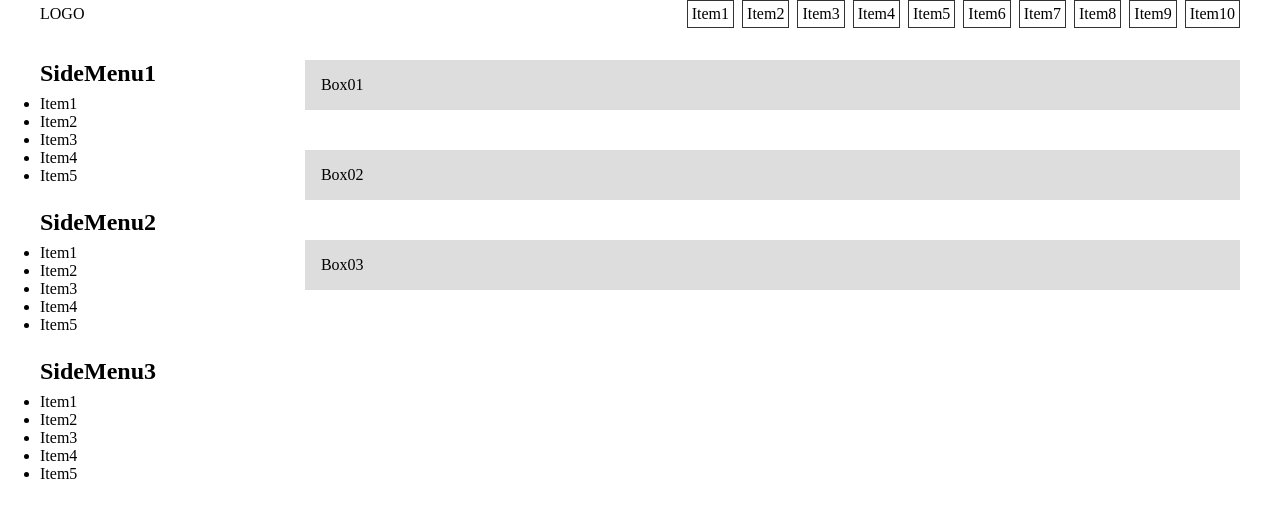
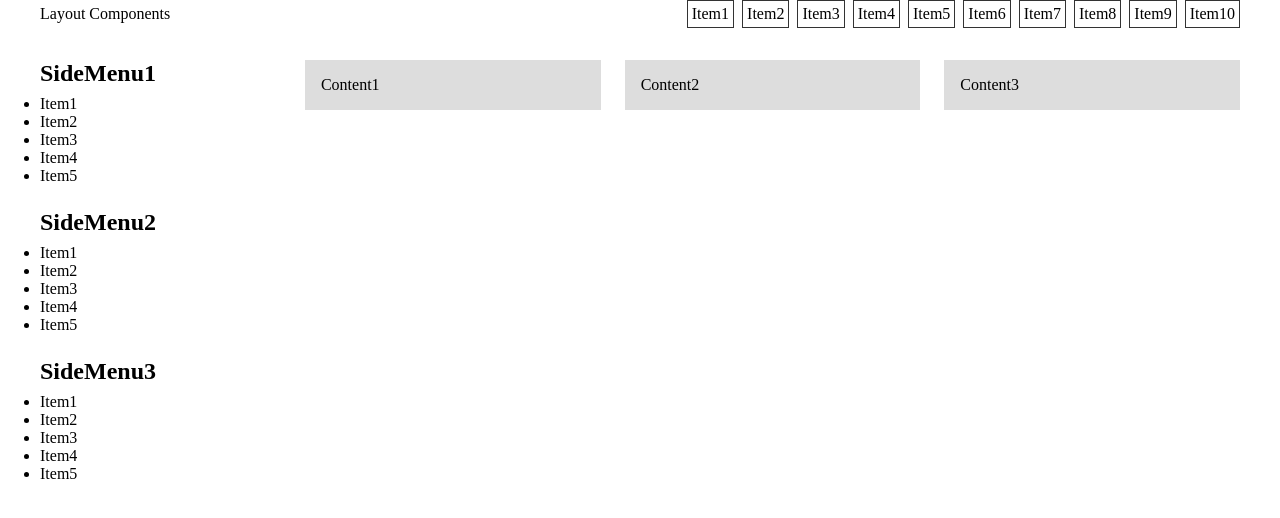
Before and after one commit to Hiratake/layout-components-react, a React (Vite) app: page / in a window 1280 px wide. Shown: the top 518 px of the page. Built offline with nearby package versions, Linux system fonts and the light colour scheme.

Commit message:
feat: switcherコンポーネントを追加

```diff
--- /dev/null
+++ b/src/components/LSwitcher/index.tsx
@@ -0,0 +1,59 @@
+// LSwitcher
+
+import { CSSProperties, ElementType, ReactNode } from 'react'
+import { css } from '@emotion/react'
+
+// ----------------------------------------
+// Type
+// ----------------------------------------
+
+export type LayoutSwitcherProps = {
+  /** Custom tag used for the root element. */
+  tag?: ElementType
+  /** Content of the component. */
+  children?: ReactNode
+  /** Defines container breakpoint. */
+  threshold?: CSSProperties['flexBasis']
+  /** Defines the space between children. */
+  space?: CSSProperties['gap']
+  /** Defines the maximum number of items permitted for a horizontal layout. */
+  limit?: number
+}
+
+// ----------------------------------------
+// JSX
+// ----------------------------------------
+
+export const LSwitcher = (props: LayoutSwitcherProps) => {
+  const ComponentTag = props.tag || 'div'
+  return <ComponentTag css={rootStyle(props)}>{props.children}</ComponentTag>
+}
+
+// ----------------------------------------
+// Style
+// ----------------------------------------
+
+const rootStyle = (props: LayoutSwitcherProps) => {
+  const flexBasis = props.threshold && `calc((${props.threshold} - 100%) * 999)`
+  return css`
+    display: flex;
+    flex-wrap: wrap;
+    gap: ${props.space};
+
+    & > * {
+      flex-basis: ${flexBasis};
+      flex-grow: 1;
+    }
+
+    ${props.limit && limitStyle(props.limit)}
+  `
+}
+
+const limitStyle = (limit: Required<LayoutSwitcherProps>['limit']) => {
+  return css`
+    & > *:nth-last-of-type(n + ${limit + 1}),
+    & > *:nth-last-of-type(n + ${limit + 1}) ~ * {
+      flex-basis: 100%;
+    }
+  `
+}
--- a/src/main.ts
+++ b/src/main.ts
@@ -4,6 +4,7 @@ export { LBox } from './components/LBox'
 export { LCenter } from './components/LCenter'
 export { LCluster } from './components/LCluster'
 export { LSidebar } from './components/LSidebar'
+export { LSwitcher } from './components/LSwitcher'
 
 export type { LayoutProviderProps } from './components/LProvider'
 export type { LayoutStackProps } from './components/LStack'
@@ -11,3 +12,4 @@ export type { LayoutBoxProps } from './components/LBox'
 export type { LayoutCenterProps } from './components/LCenter'
 export type { LayoutClusterProps } from './components/LCluster'
 export type { LayoutSidebarProps } from './components/LSidebar'
+export type { LayoutSwitcherProps } from './components/LSwitcher'
--- a/src/view/App.tsx
+++ b/src/view/App.tsx
@@ -1,6 +1,14 @@
 // App
 
-import { LBox, LCenter, LCluster, LProvider, LSidebar, LStack } from '../main'
+import {
+  LBox,
+  LCenter,
+  LCluster,
+  LProvider,
+  LSidebar,
+  LStack,
+  LSwitcher,
+} from '../main'
 
 // ----------------------------------------
 // JSX
@@ -17,7 +25,7 @@ export const App = () => {
             align="center"
             space="16px"
           >
-            <LBox>LOGO</LBox>
+            <LBox>Layout Components</LBox>
             <LCluster tag="nav" space="8px">
               {(() => {
                 const boxes = []
@@ -59,15 +67,17 @@ export const App = () => {
             </LStack>
 
             <LStack space="40px">
+              <LSwitcher threshold="640px" space="24px" limit={3}>
                 <LBox backgroundColor="#ddd" padding="16px">
-                Box01
+                  Content1
                 </LBox>
                 <LBox backgroundColor="#ddd" padding="16px">
-                Box02
+                  Content2
                 </LBox>
                 <LBox backgroundColor="#ddd" padding="16px">
-                Box03
+                  Content3
                 </LBox>
+              </LSwitcher>
             </LStack>
           </LSidebar>
         </LStack>
```
Lines whose indentation alone changed are shown as unchanged.
